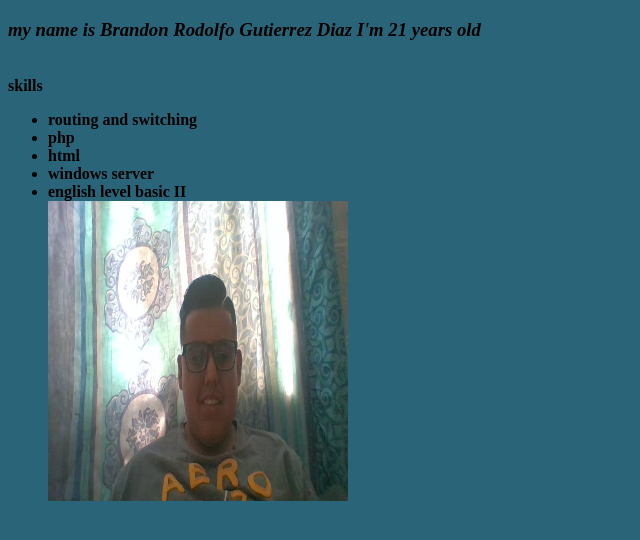
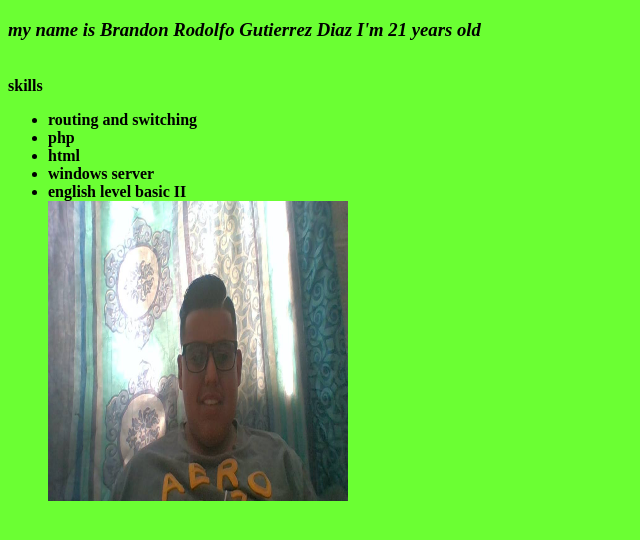
Before and after one commit to BrandonGD123456789/portafolio, a plain HTML site: page index.html in a window 1280 px wide. Shown: the whole page, without its empty margins (0-640 px from the left). Drawn offline with Linux system fonts and the light colour scheme.

Commit message:
Update index.html

```diff
--- a/index.html
+++ b/index.html
@@ -4,7 +4,7 @@
 	<meta charset="utf-8">
 	<title>WORK PORTAFOLIO</title>
 </head>
-<body bgcolor="#2a6478">
+<body bgcolor="#6BFF33">
 <i><h3 style="color: 000000"> my name is Brandon Rodolfo Gutierrez Diaz I'm 21 years old</h3></i>
                 </front>
 <br><b>skills
```
